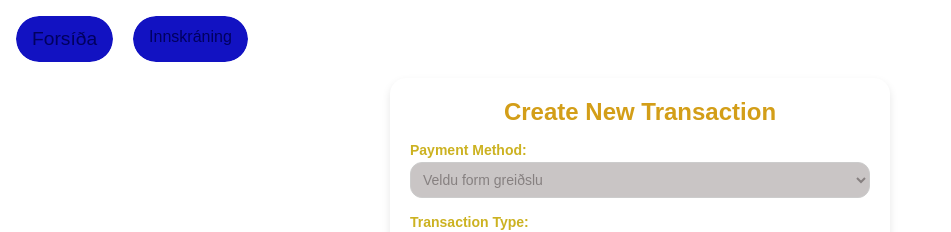
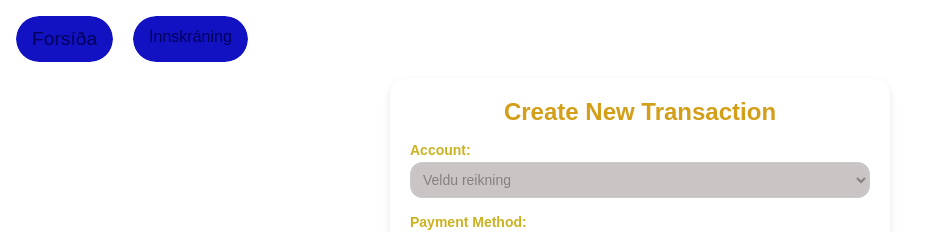
Before and after one commit to aronbjartur/v2h2, a Next.js app: page /transactions/1 in a window 1280 px wide. Shown: the top 232 px of the page, without its empty margins (0-951 px from the left). Built offline with nearby package versions, Linux system fonts and the light colour scheme; no server answers.

Commit message:
Bætti við í create formið

```diff
--- a/src/app/components/Createtransaction/Createtransaction.tsx
+++ b/src/app/components/Createtransaction/Createtransaction.tsx
@@ -16,15 +16,15 @@ export default function Createtransaction({
   const [category, setCategory] = useState('');
   const [amount, setAmount] = useState('');
   const [description, setDescription] = useState('');
+  const [account, setAccount] = useState(''); // New state for account selection
   const [message, setMessage] = useState(''); // For success/error messages
 
   const handleSubmit = async (e: React.FormEvent) => {
     e.preventDefault(); // Prevent the default form submission behavior
     setUiState('loading'); // Set UI state to loading
-    console.log('Userinn er ', user);
 
     const newTransaction = {
-      account_id: 16, // Replace with the actual account ID (e.g., fetched from the user or a dropdown)
+      account_id: parseInt(account), // Use the selected account value
       user_id:
         user === 'admin'
           ? 17
@@ -53,6 +53,7 @@ export default function Createtransaction({
         console.log('Transaction created:', createdTransaction);
 
         // Clear the form after successful submission
+        setAccount('');
         setPaymentMethod('');
         setTransactionType('');
         setCategory('');
@@ -102,6 +103,25 @@ export default function Createtransaction({
         <div className={styles.formContainer}>
           <h2 className={styles.title}>Create New Transaction</h2>
           <form className={styles.form} onSubmit={handleSubmit}>
+            <div className={styles.formGroup}>
+              <label htmlFor="account" className={styles.label}>
+                Account:
+              </label>
+              <select
+                id="account"
+                className={styles.input}
+                value={account}
+                onChange={(e) => setAccount(e.target.value)}
+                required
+              >
+                <option value="" disabled>
+                  Veldu reikning
+                </option>
+                <option value="16">Aðalreikningur</option>
+                <option value="17">Jónas reikningur</option>
+                <option value="18">Katríns reikningur</option>
+              </select>
+            </div>
             <div className={styles.formGroup}>
               <label htmlFor="paymentMethod" className={styles.label}>
                 Payment Method:
```
